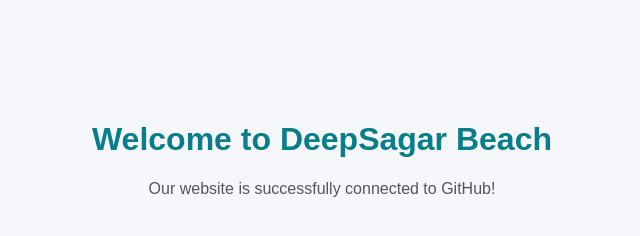
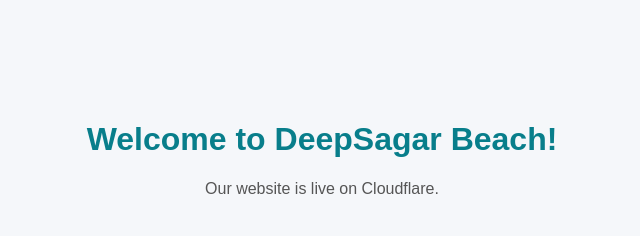
Before and after one commit to priteshrvps-source/deepsagar-website, a plain HTML site: page index.html in a window 1280 px wide. Shown: the whole page, without its empty margins (318-958 px from the left). Drawn offline with Linux system fonts and the light colour scheme.

Commit message:
Update index.html

```diff
--- a/index.html
+++ b/index.html
@@ -28,8 +28,8 @@
 </head>
 <body>
     <div class="container">
-        <h1>Welcome to DeepSagar Beach</h1>
-        <p>Our website is successfully connected to GitHub!</p>
+               <h1> Welcome to DeepSagar Beach!</h1>
+        <p>Our website is live on Cloudflare.</p>
     </div>
 </body>
 </html>
```
